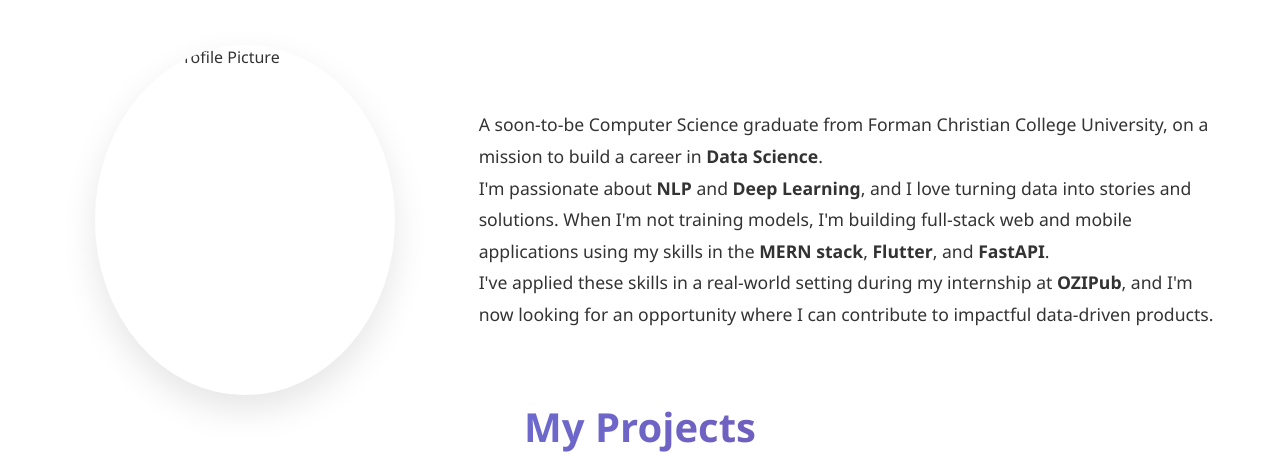
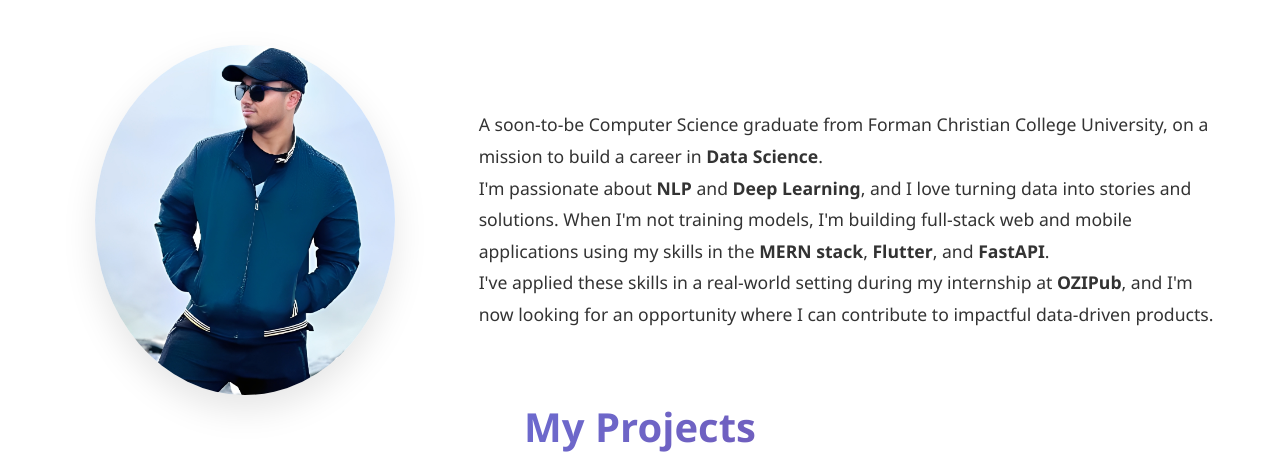
Before and after one commit to FzDynasty/Portfolio, a plain HTML site: page index.html in a window 1280 px wide. Shown: the part 767-1221 px from the top of the page. Drawn offline with Linux system fonts and the light colour scheme; files whose address does not match are found by name.

Commit message:
Update index.html

```diff
--- a/index.html
+++ b/index.html
@@ -411,7 +411,7 @@ footer {
 <section class="about container" id="about">
     <h2 class="section-title">About Me</h2>
     <div class="about-content">
-        <img src="./images/profile.jpg" alt="Faiz Ijaz Profile Picture" class="profile-img">
+        <img src="./profile.jpg" alt="Faiz Ijaz Profile Picture" class="profile-img">
         <div class="about-text">
             <p>A soon-to-be Computer Science graduate from Forman Christian College University, on a mission to build a career in <strong>Data Science</strong>.</p>
             <p>I'm passionate about <strong>NLP</strong> and <strong>Deep Learning</strong>, and I love turning data into stories and solutions. When I'm not training models, I'm building full-stack web and mobile applications using my skills in the <strong>MERN stack</strong>, <strong>Flutter</strong>, and <strong>FastAPI</strong>.</p>
```
